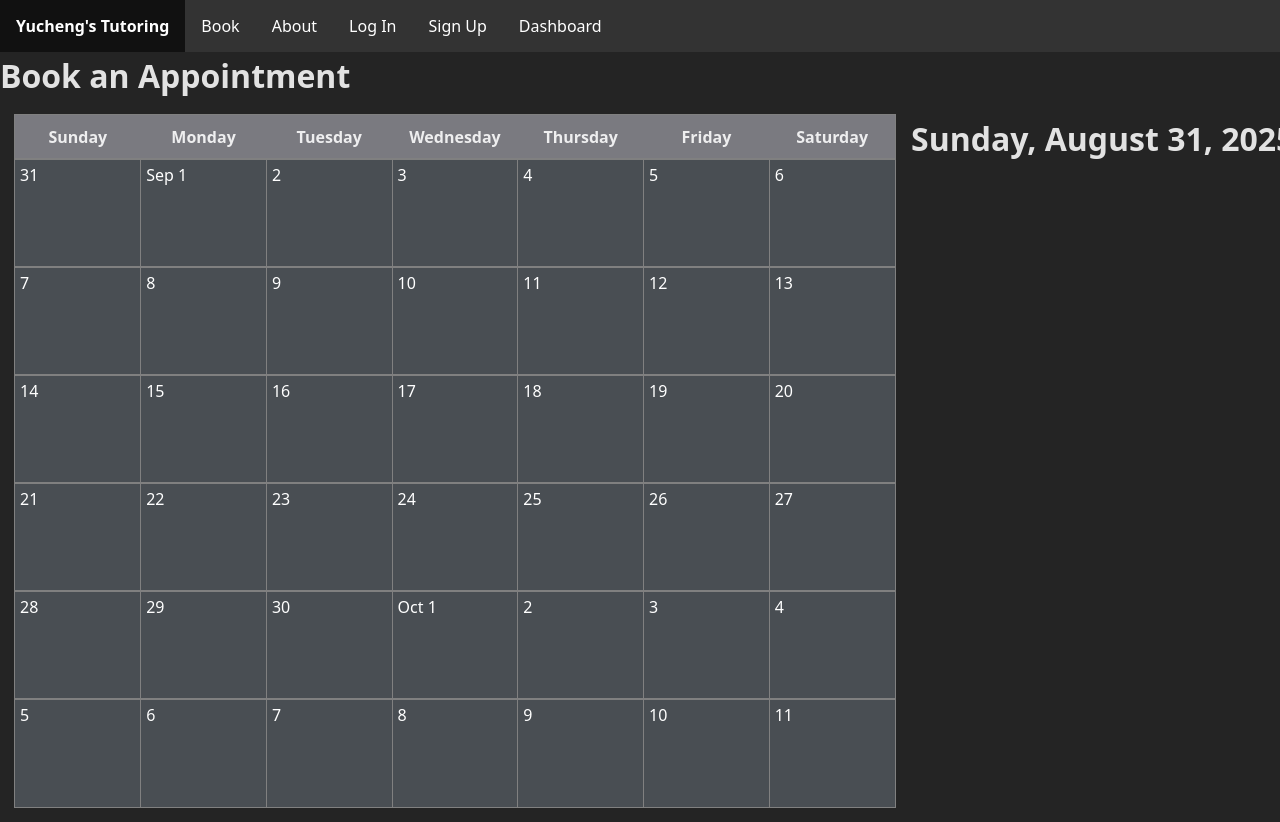
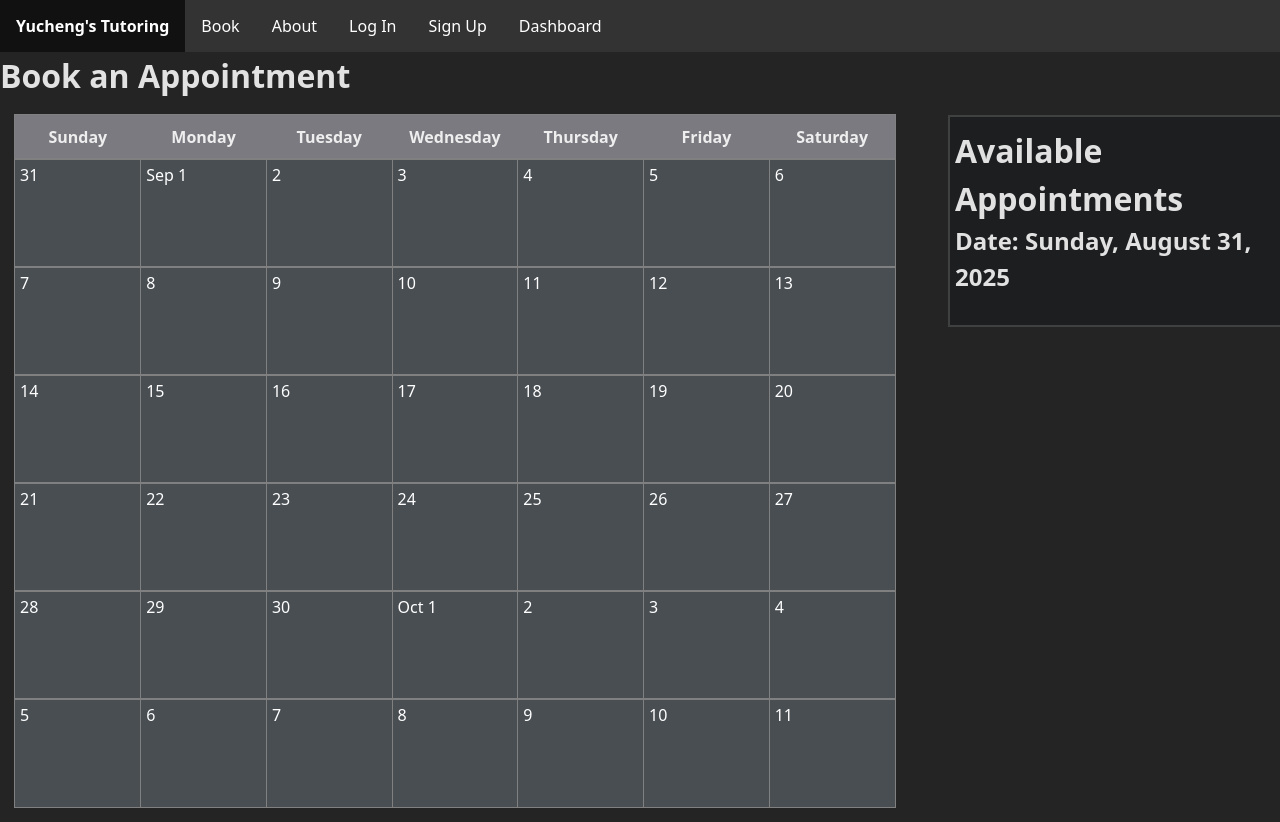
Before and after one commit to BlakeDiaz/tutoring_website, a React (Vite) app in the folder frontend/: page /book/2025-08-31 in a window 1280 px wide. Built offline with nearby package versions, Linux system fonts and the light colour scheme; no server answers.

Commit message:
Changed look of appointment list
Added a background to the appointment list and an additional header. Also made the buttons in the appointment list slightly round for consistency

```diff
--- a/frontend/src/AppointmentList.css
+++ b/frontend/src/AppointmentList.css
@@ -1,3 +1,15 @@
+.appointment-list {
+    background-color: rgb(28 30 32);
+    border: 2px solid rgb(63, 64, 64);
+    justify-items: center;
+    justify-self: center;
+    width: 80%;
+    padding-top: 10px;
+    padding-bottom: 30px;
+    padding-right: 5px;
+    padding-left: 5px;
+}
+
 .appointment-list > ul {
     list-style-type: none;
 }
@@ -13,6 +25,7 @@
     color: white;
     text-decoration: none;
     border: 2px solid rgb(63, 64, 64);
+    border-radius: 8px;
     background-color: rgb(63, 64, 64);
 }
 
--- a/frontend/src/AppointmentList.tsx
+++ b/frontend/src/AppointmentList.tsx
@@ -48,7 +48,8 @@ function AppointmentList() {
 
   return (
     <div className="appointment-list">
-      <h1>{date_formatted}</h1>
+      <h1>Available Appointments</h1>
+      <h2>Date: {date_formatted}</h2>
       {renderAppointmentBookingLinks(appointments)}
     </div>
   );
```
